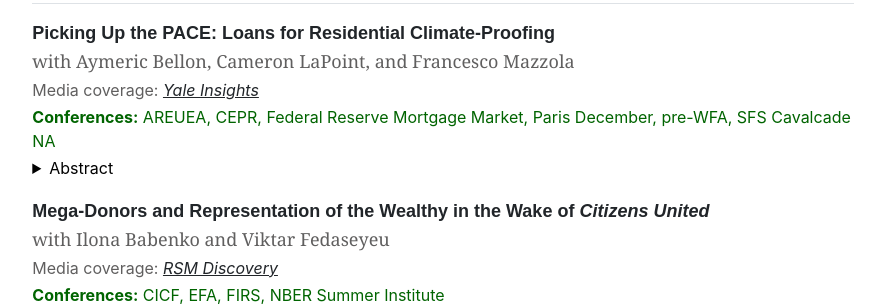
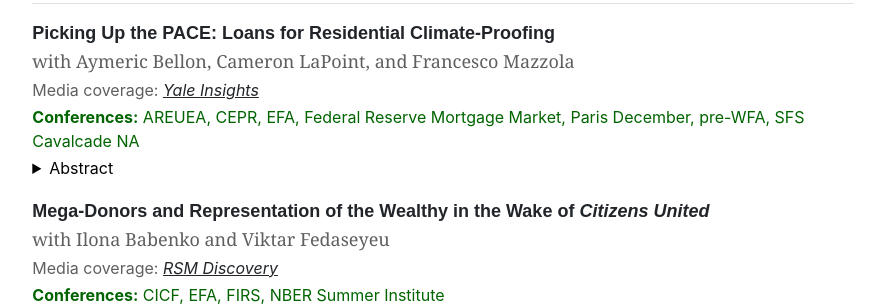
Before and after one commit to guosongxu/guosongxu.github.io, a Jekyll site: the page built from index.md, in a window 1280 px wide. Shown: the part 599-905 px from the top of the page, without its empty margins (197-1078 px from the left). Built offline with Jekyll 4.4.1, drawn with Linux system fonts in a browser that asks for light colours.

Commit message:
Update home.html

```diff
--- a/_layouts/home.html
+++ b/_layouts/home.html
@@ -18,7 +18,7 @@
     <p style="font-family:arial, 'MS Sans Serif', arial;font-size:18px;margin-bottom:1px"><a rel="noreferrer noopener" aria-label=" (opens in a new tab)" href="https://papers.ssrn.com/sol3/papers.cfm?abstract_id=4800611" target="_blank" style="text-decoration:none;"><strong>Picking Up the PACE: Loans for Residential Climate-Proofing</strong></a></p>
     <p style="font-family:georgia;font-size:18px;margin-bottom:3px;color:#605F5F">with Aymeric Bellon, Cameron LaPoint, and Francesco Mazzola</p>
     <p style="font-size:16px;margin-bottom:3px;color:#605F5F">Media coverage:&nbsp;<em><a rel="noreferrer noopener" href="https://insights.som.yale.edu/insights/loan-program-can-help-close-the-green-building-gap" target="_blank">Yale Insights</a></em> </p>
-    <p style="font-size:16px;margin-bottom:3px;color:#006400"><strong>Conferences:</strong> AREUEA, CEPR, Federal Reserve Mortgage Market, Paris December, pre-WFA, SFS Cavalcade NA</p>
+    <p style="font-size:16px;margin-bottom:3px;color:#006400"><strong>Conferences:</strong> AREUEA, CEPR, EFA, Federal Reserve Mortgage Market, Paris December, pre-WFA, SFS Cavalcade NA</p>
     <details>
       <summary>Abstract</summary>
       <p>
```
